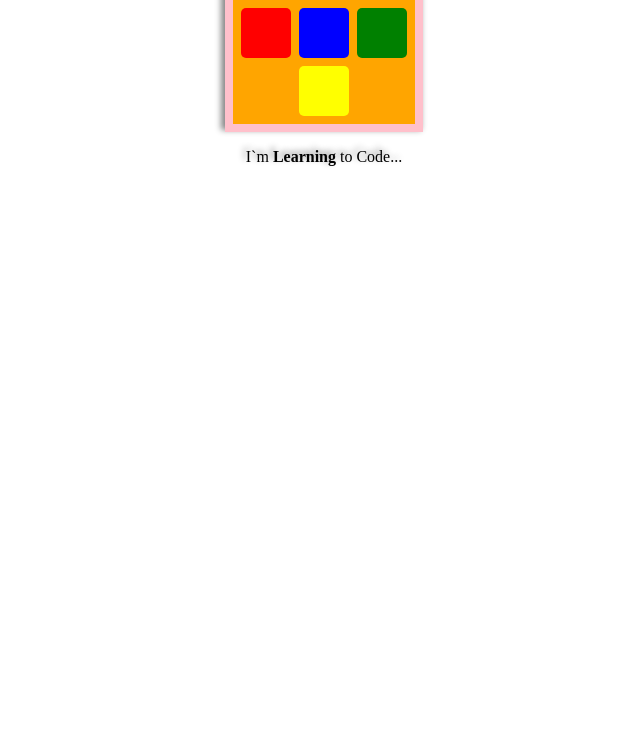
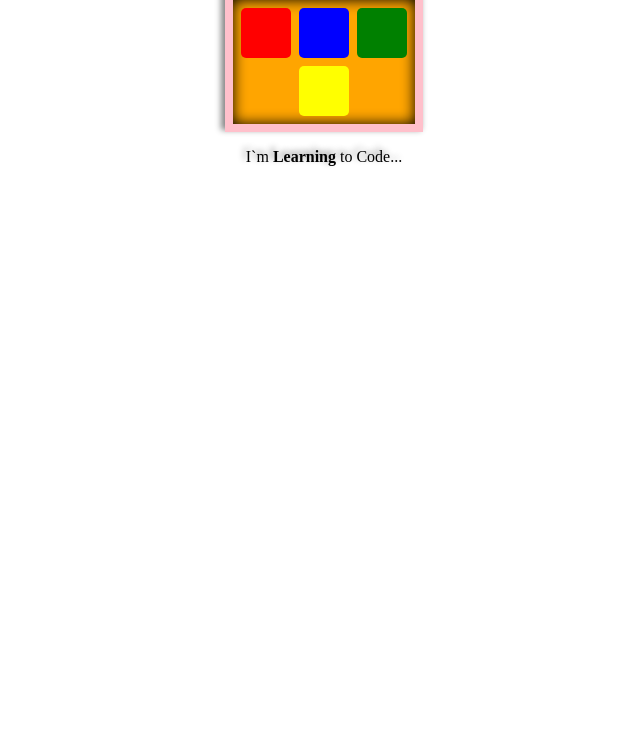
Before and after one commit to fm21/fm21.github.io, a plain HTML site: page index.html in a window 1280 px wide. Shown: the part 67-800 px from the top of the page, without its empty margins (316-956 px from the left). Drawn offline with Linux system fonts and the light colour scheme; a web font is replaced by a local one.

Commit message:
Add files via upload

```diff
--- a/css/main.css
+++ b/css/main.css
@@ -44,6 +44,7 @@ h1 {
 	background-color: orange;
 	width: 182px;
 	height: 124px;
+	box-shadow:0px 0px 14px 0px rgba(0,0,0,1)inset;
 }
 
 #table-squares {
```
